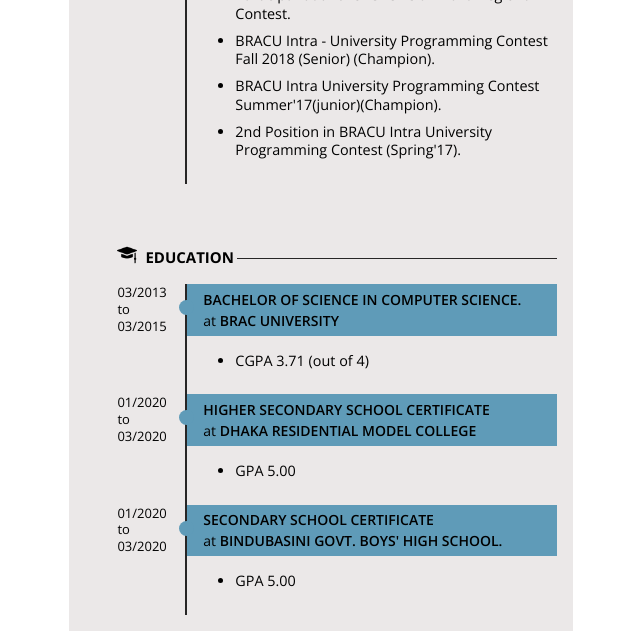
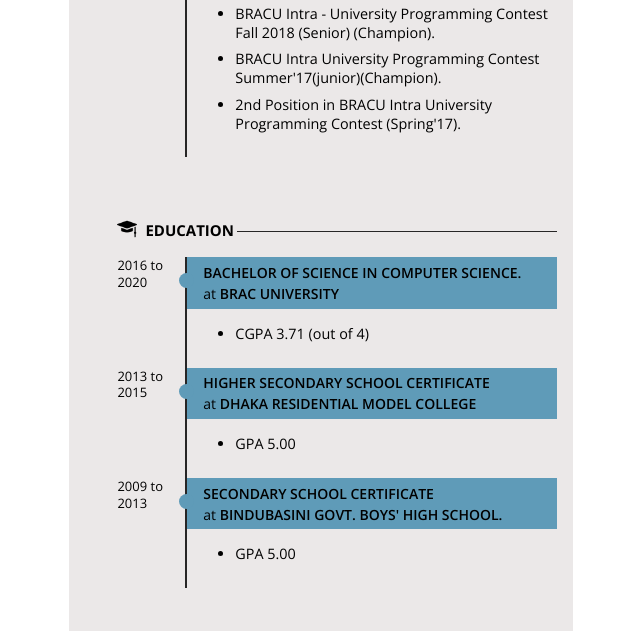
Before and after one commit to FahadAminShovon/resume, a plain HTML site: page index.html in a window 1280 px wide. Shown: the part 1058-1689 px from the top of the page, without its empty margins (464-1104 px from the left). Drawn offline with nearby package versions, Linux system fonts and the light colour scheme; files whose address does not match are found by name.

Commit message:
Hotfix *

```diff
--- a/index.html
+++ b/index.html
@@ -95,7 +95,7 @@
               <div class="profile-link">
                 <a href="https://twitter.com/shovonfahad991">
                   <img src="./images/twitter.png" alt="twitter" />
-                  <h4>tweeter</h4></a
+                  <h4>twitter</h4></a
                 >
               </div>
               <div class="profile-link">
@@ -180,7 +180,6 @@
                 </div>
                 <ul>
                   <li>Assited faculty.</li>
-                  <li>Managed states using Redux.</li>
                   <li>
                     Took labs and classes on Introductory Programming Courses.
                   </li>
@@ -239,7 +238,7 @@
             </div>
             <div class="sub-section">
               <div class="date">
-                <p>03/2013 <span>to</span> 03/2015</p>
+                <p>2016 <span>to</span> 2020</p>
               </div>
               <div class="divider"></div>
               <div class="sub-sec-description">
@@ -254,7 +253,7 @@
             </div>
             <div class="sub-section">
               <div class="date">
-                <p>01/2020 <span>to</span> 03/2020</p>
+                <p>2013 <span>to</span> 2015</p>
               </div>
               <div class="divider"></div>
               <div class="sub-sec-description">
@@ -270,7 +269,7 @@
 
             <div class="sub-section">
               <div class="date">
-                <p>01/2020 <span>to</span> 03/2020</p>
+                <p>2009 <span>to</span> 2013</p>
               </div>
               <div class="divider"></div>
               <div class="sub-sec-description">
@@ -597,7 +596,6 @@
                   C++
                 </div>
                 <ul>
-
                   <li>Problem solving proficiency.</li>
                 </ul>
               </div>
@@ -610,7 +608,6 @@
                   Java
                 </div>
                 <ul>
-
                   <li>Problem solving proficiency.</li>
                 </ul>
               </div>
```
